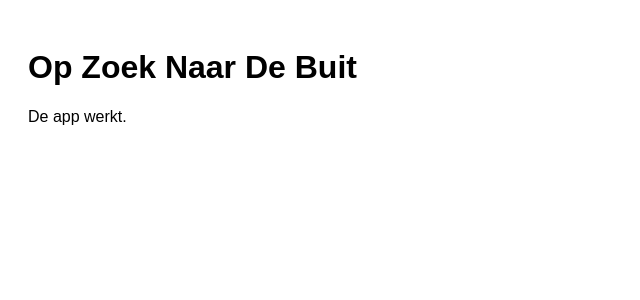
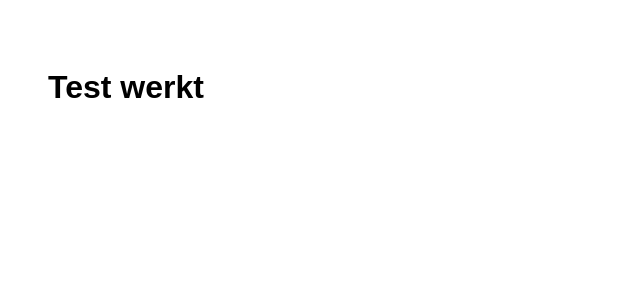
Before and after one commit to 86jen/op-zoek-naar-de-buit-app, a React (Vite) app: page / in a window 1280 px wide. Shown: the top 300 px of the page, without its empty margins (0-640 px from the left). Built offline with nearby package versions, Linux system fonts and the light colour scheme.

Commit message:
Update App.jsx

```diff
--- a/src/App.jsx
+++ b/src/App.jsx
@@ -1,9 +1,7 @@
-
 export default function App() {
   return (
-    <div style={{ padding: '20px', fontFamily: 'Arial' }}>
-      <h1>Op Zoek Naar De Buit</h1>
-      <p>De app werkt.</p>
+    <div style={{ padding: '40px', fontFamily: 'Arial' }}>
+      <h1>Test werkt</h1>
     </div>
   )
 }
```
